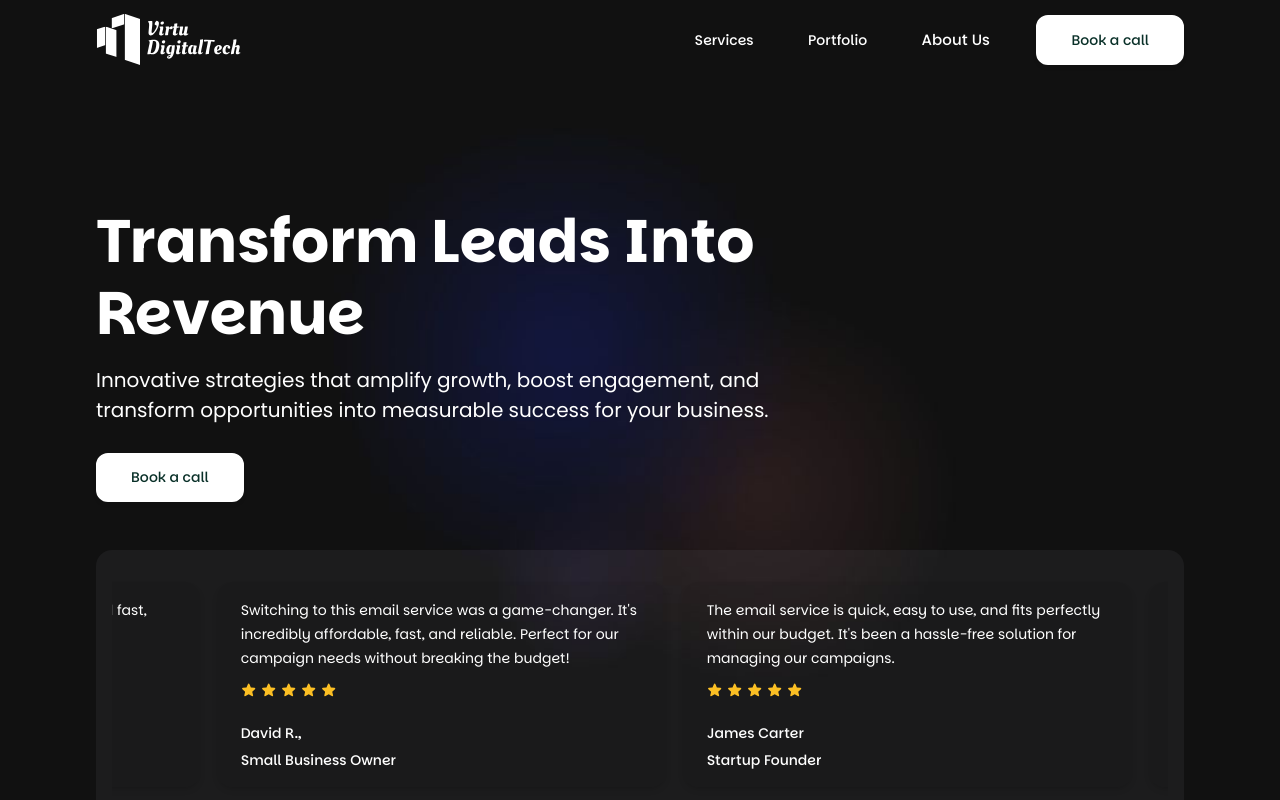
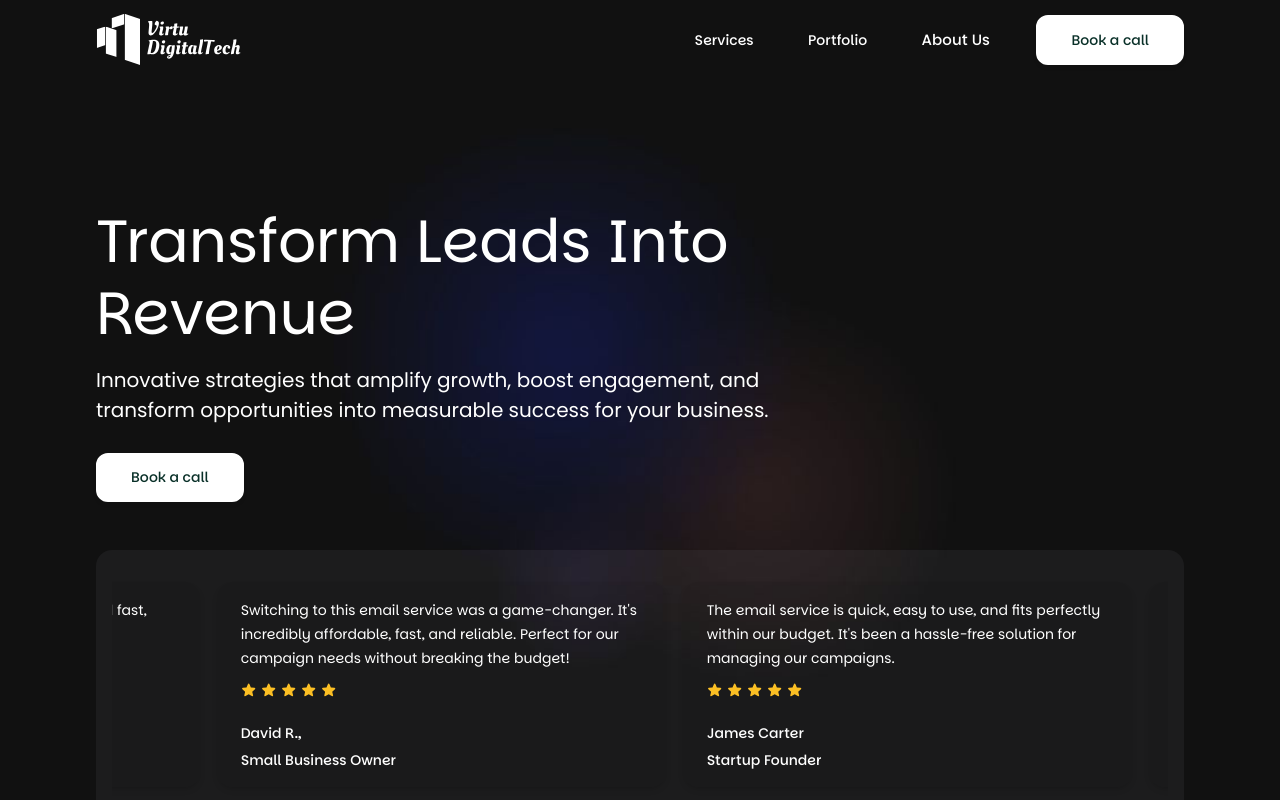
Before and after one commit to artalfred/VirtuDigiTech, a Next.js app: page / in a window 1280 px wide. Shown: the top 800 px of the page. Built offline with nearby package versions, Linux system fonts and the light colour scheme; a web font is replaced by a local one.

Commit message:
New Update Website

```diff
--- a/app/components/title.tsx
+++ b/app/components/title.tsx
@@ -8,7 +8,7 @@ const Title = ({ children }: TitleProps) => {
   return (
     <div>
       <h1
-        className={`lg:leading-[4.5rem] md:leading-[3rem] sm:leading-[2.8rem] leading-[2rem] font-bold green lg:text-6xl md:text-[45px] sm:text-[28px] text-[26px]`}
+        className={`lg:leading-[4.5rem] md:leading-[3rem] sm:leading-[2.8rem] leading-[2rem] font-normal green lg:text-6xl md:text-[45px] sm:text-[28px] text-[28px]`}
       >
         {children}
       </h1>
```
